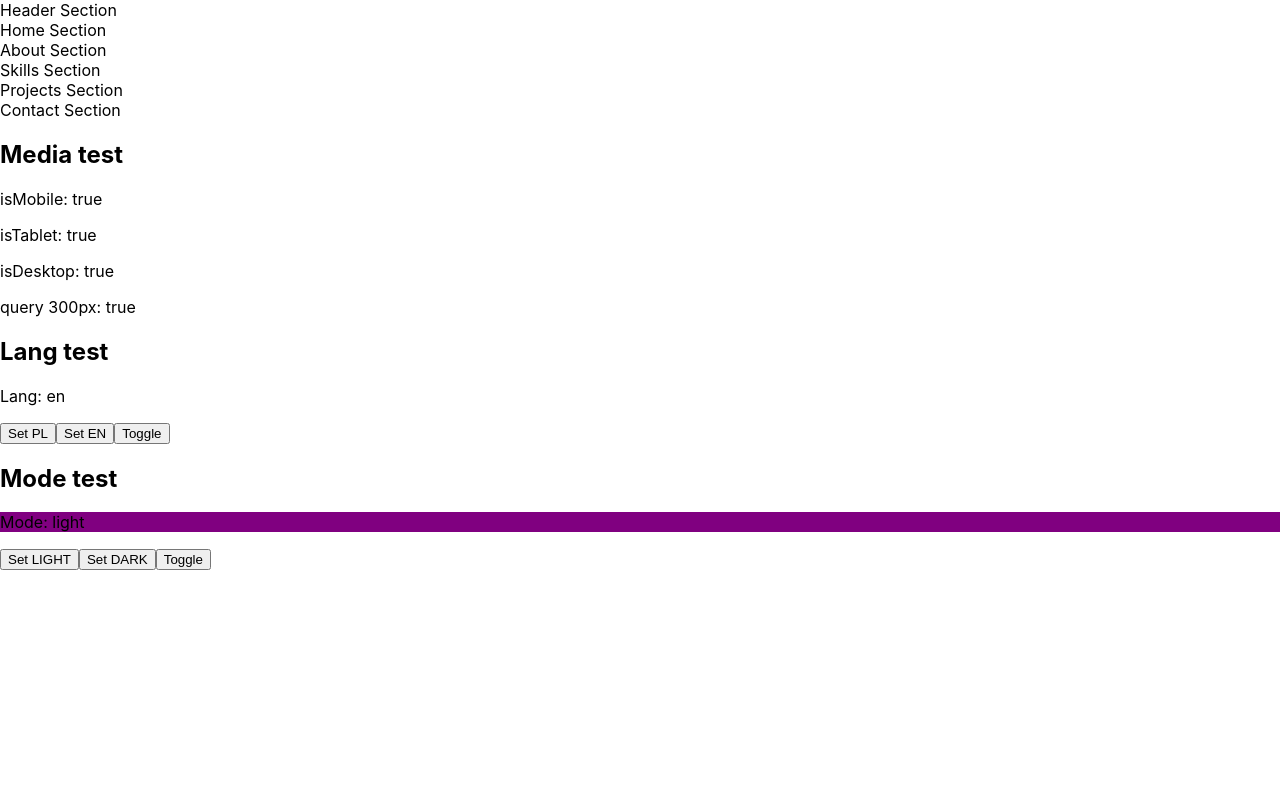
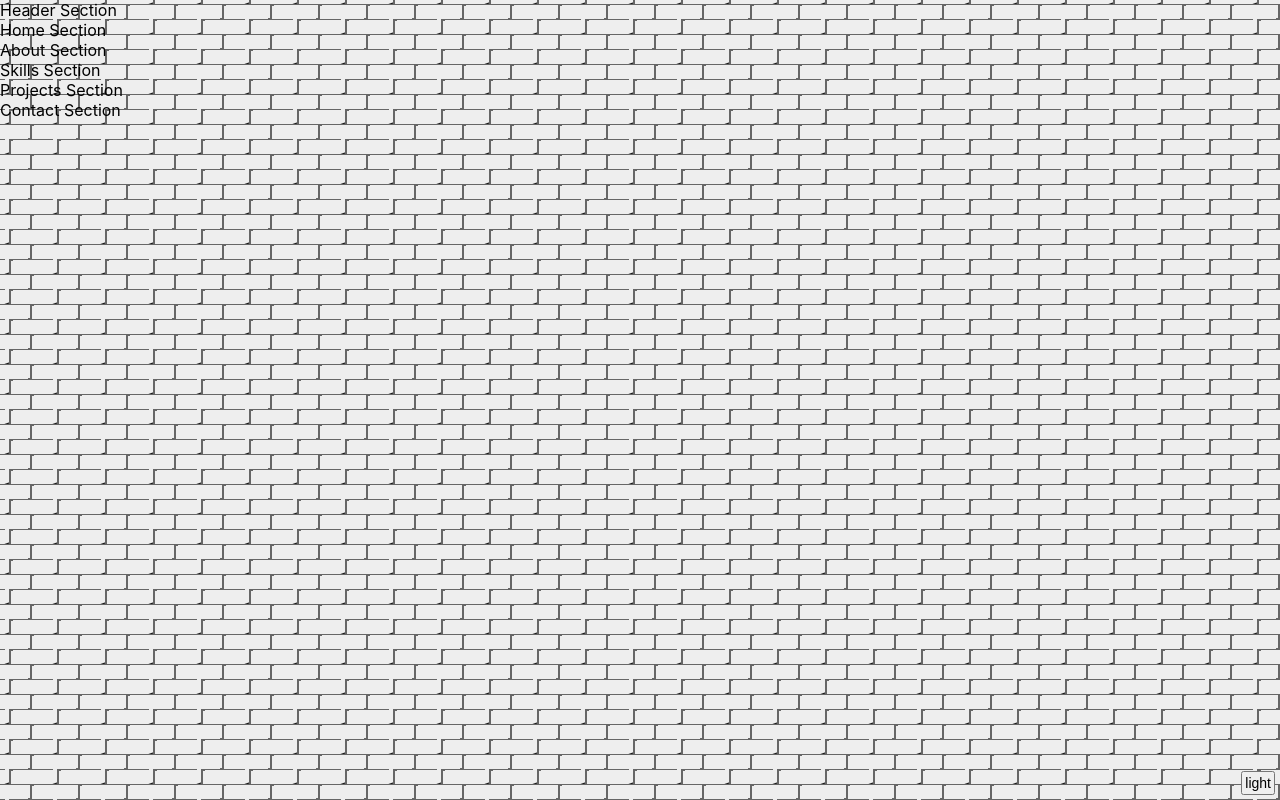
Before and after one commit to AMichalMurawski/portfolio, a React (Create React App) app: page / in a window 1280 px wide. Built offline with nearby package versions, Linux system fonts and the light colour scheme.

Commit message:
create background component
add props to theme style
create button to change darkMode

```diff
--- /dev/null
+++ b/src/_tests_/ButtonMode.tsx
@@ -0,0 +1,15 @@
+import React from "react";
+import { useMode } from "../providers/ThemeProvider/useContext";
+
+export const ButtonMode: React.FC = () => {
+    const { mode, toggleMode } = useMode()
+
+    return <button style={{
+        position: "absolute",
+        right: "5px",
+        bottom: "5px",
+        margin: 0,
+        padding: "2px",
+        fontSize: "14px"
+    }} onClick={toggleMode}>{mode}</button>
+}
--- /dev/null
+++ b/src/components/sections/Background/Background.styled.ts
@@ -0,0 +1,29 @@
+import styled from "styled-components";
+
+export const BgWrapper = styled.div`
+    ${ props => {
+    const { bg, wall } = props.theme
+    return `
+        position: absolute;
+        left: 0;
+        bottom: 0;
+        height: 0;
+        width: 100%;
+        min-width: 100vw;
+        height: 100%;
+        min-height: 100vh;
+        background-color: white;
+        background:
+            linear-gradient(163deg, transparent 0px, transparent 1px, ${wall.brick} 1px, ${wall.brick} 14px, transparent 14px),
+            linear-gradient(161deg, transparent 0px, #181818 1px, ${wall.brick} 2px, ${wall.brick} 15px, transparent 15px),
+            linear-gradient(343deg, transparent 0px, transparent 1px, ${wall.brick} 1px, ${wall.brick} 14px, transparent 14px),
+            linear-gradient(343deg, transparent 0px, transparent 1px, ${wall.brick} 1px, ${wall.brick} 14px, transparent 14px);
+        background-color: ${wall.bg};
+        background-position: 2px 1px, 23px 16px, 48px 15px, 21px 30px;
+        background-size: 48px 30px;
+        transform: rotate(180deg);
+        transition: background ease-out 300ms;
+        z-index: -999
+    `
+    }}
+`
--- /dev/null
+++ b/src/components/sections/Background/Background.tsx
@@ -0,0 +1,6 @@
+import React from "react";
+import { BgWrapper } from "./Background.styled";
+
+export const Background: React.FC = () => {
+    return <BgWrapper />
+}
--- /dev/null
+++ b/src/pages/Portfolio.styled.ts
@@ -0,0 +1,8 @@
+import styled from "styled-components";
+
+export const PageWrapper = styled.div`
+    width: 100%;
+    min-width: 100vw;
+    height: 100%;
+    min-height: 100vh;
+`
--- a/src/pages/Portfolio.tsx
+++ b/src/pages/Portfolio.tsx
@@ -9,10 +9,14 @@ import {
 } from '../components/sections';
 import { FooTheme } from '../_tests_/FooTheme';
 import { FooConsole } from '../_tests_/FooConsole';
+import { PageWrapper } from './Portfolio.styled';
+import { Background } from '../components/sections/Background/Background';
+import { ButtonMode } from '../_tests_/ButtonMode';
 
 const Portfolio: React.FC = () => {
   return (
-    <div>
+    <PageWrapper>
+      <Background />
       <FooConsole />
       <Header />
       <Home />
@@ -20,8 +24,8 @@ const Portfolio: React.FC = () => {
       <Skills />
       <Projects />
       <Contact />
-      <FooTheme />
-    </div>
+      <ButtonMode />
+    </PageWrapper>
   );
 };
 
--- a/src/providers/ThemeProvider/styleData.ts
+++ b/src/providers/ThemeProvider/styleData.ts
@@ -13,19 +13,27 @@ const basicStyle = {
 
 const lightStyle = {
   bg: {
-    main: 'purple',
+    main: '#eee',
   },
-  color: {
-    main: 'darkgreen',
+  wall: {
+    bg: '#666',
+    brick: '#eee'
+  },
+  txt: {
+    main: 'black',
   },
 };
 
 const darkStyle = {
   bg: {
-    main: 'black',
+    main: '#444',
   },
-  color: {
-    main: 'lightgreen',
+  wall: {
+    bg: '#111',
+    brick: '#444'
+  },
+  txt: {
+    main: 'white',
   },
 };
 
```
